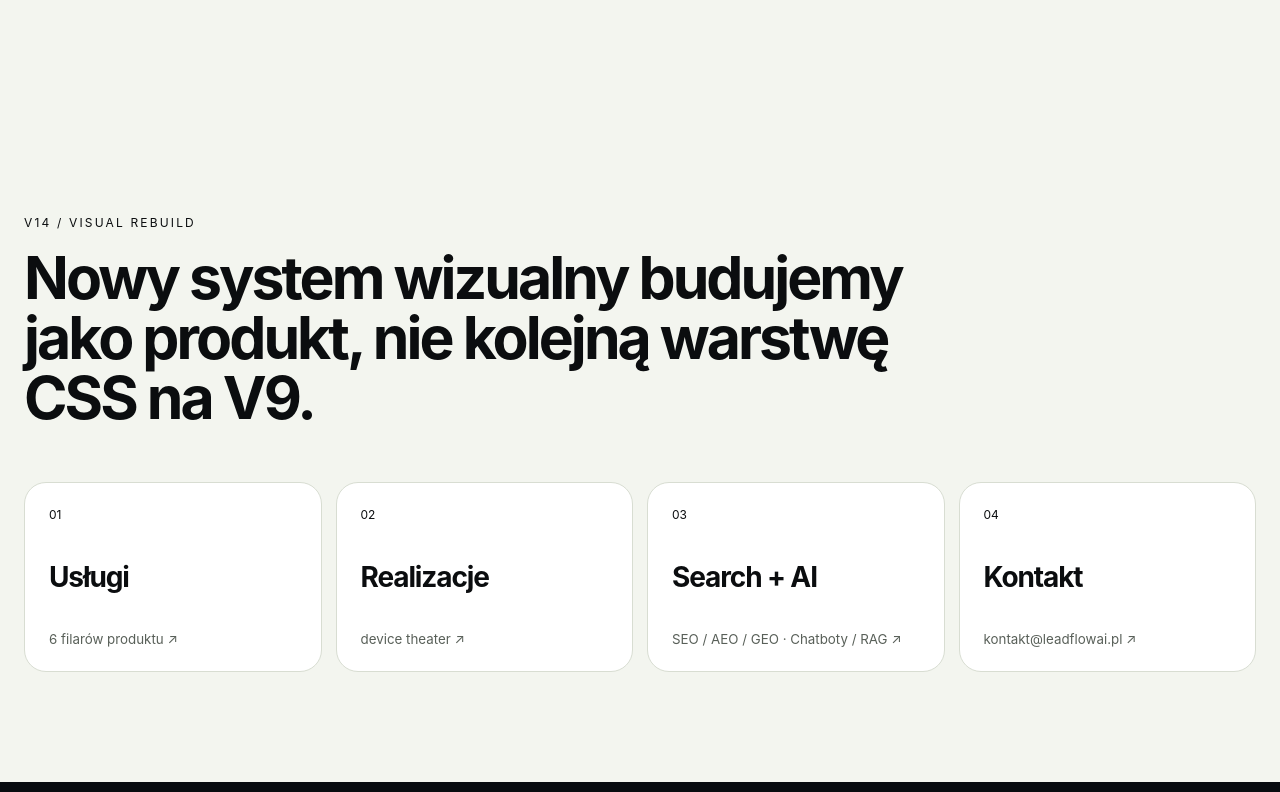
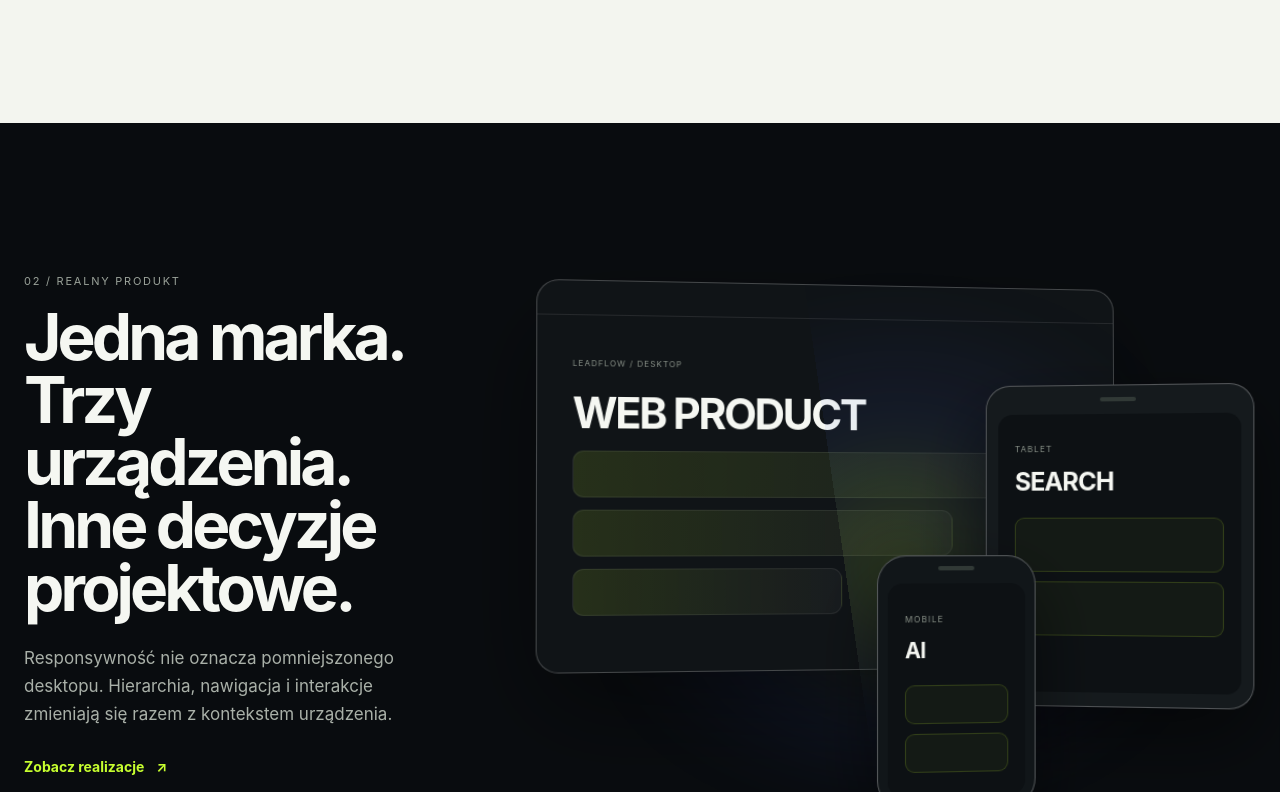
Before and after one commit to rcchemicalsszczecin-gif/leadflowaiweb-, a Next.js app: page / in a window 1280 px wide. Shown: the part 2008-2800 px from the top of the page. Built offline with nearby package versions, Linux system fonts and the light colour scheme.

Commit message:
V14.3: mount spatial device theater

```diff
--- a/app/page.tsx
+++ b/app/page.tsx
@@ -1,3 +1,4 @@
+import { V14DeviceTheater } from "@/components/v14-device-theater";
 import { V14Hero } from "@/components/v14-hero";
 import { V14Services } from "@/components/v14-services";
 import { site } from "@/lib/site";
@@ -7,6 +8,7 @@ export default function HomePage() {
     <main className="v14-page">
       <V14Hero />
       <V14Services />
+      <V14DeviceTheater />
       <section className="v14-foundation" aria-labelledby="v14-foundation-title">
         <div className="v14-shell">
           <p>V14 / VISUAL REBUILD</p>
```
